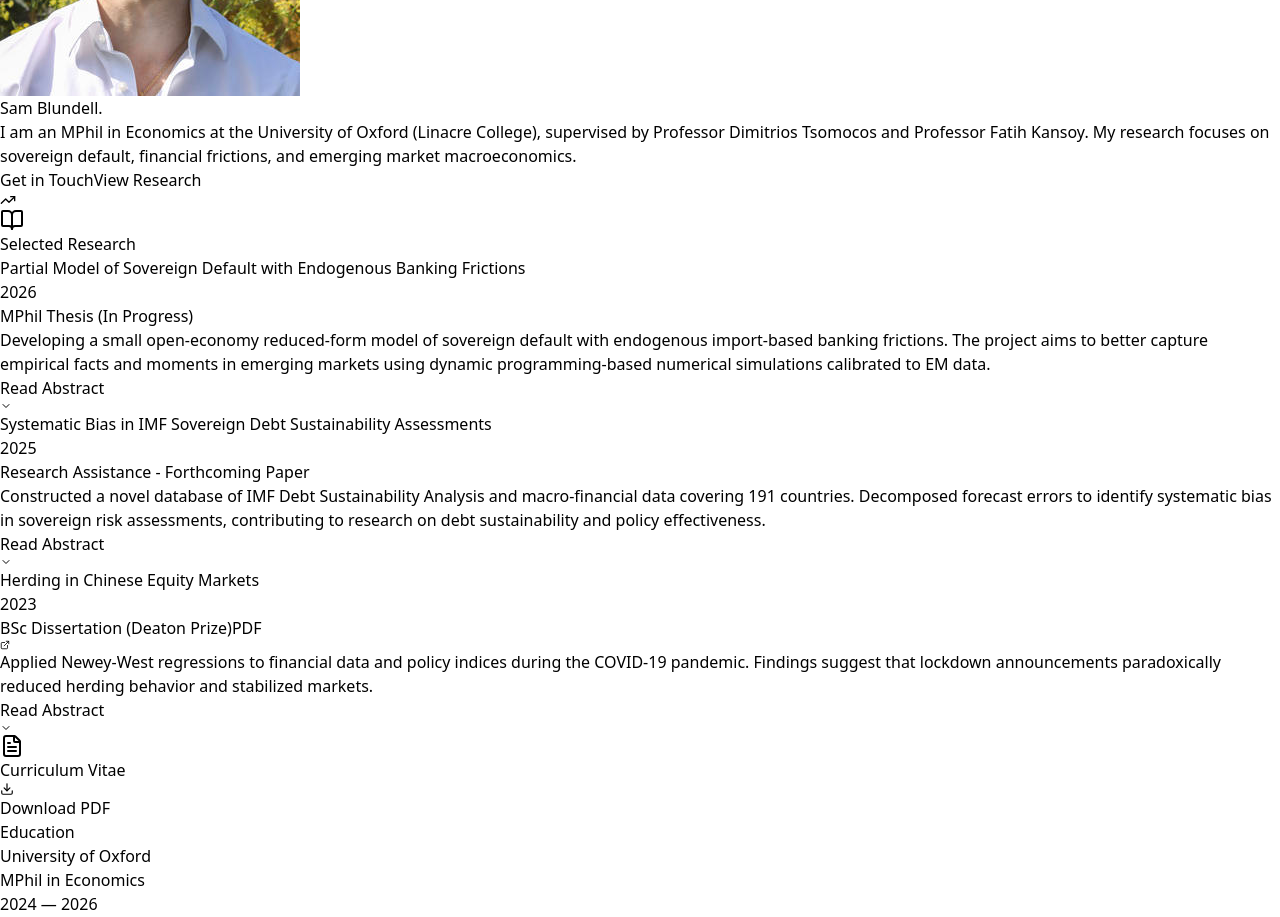
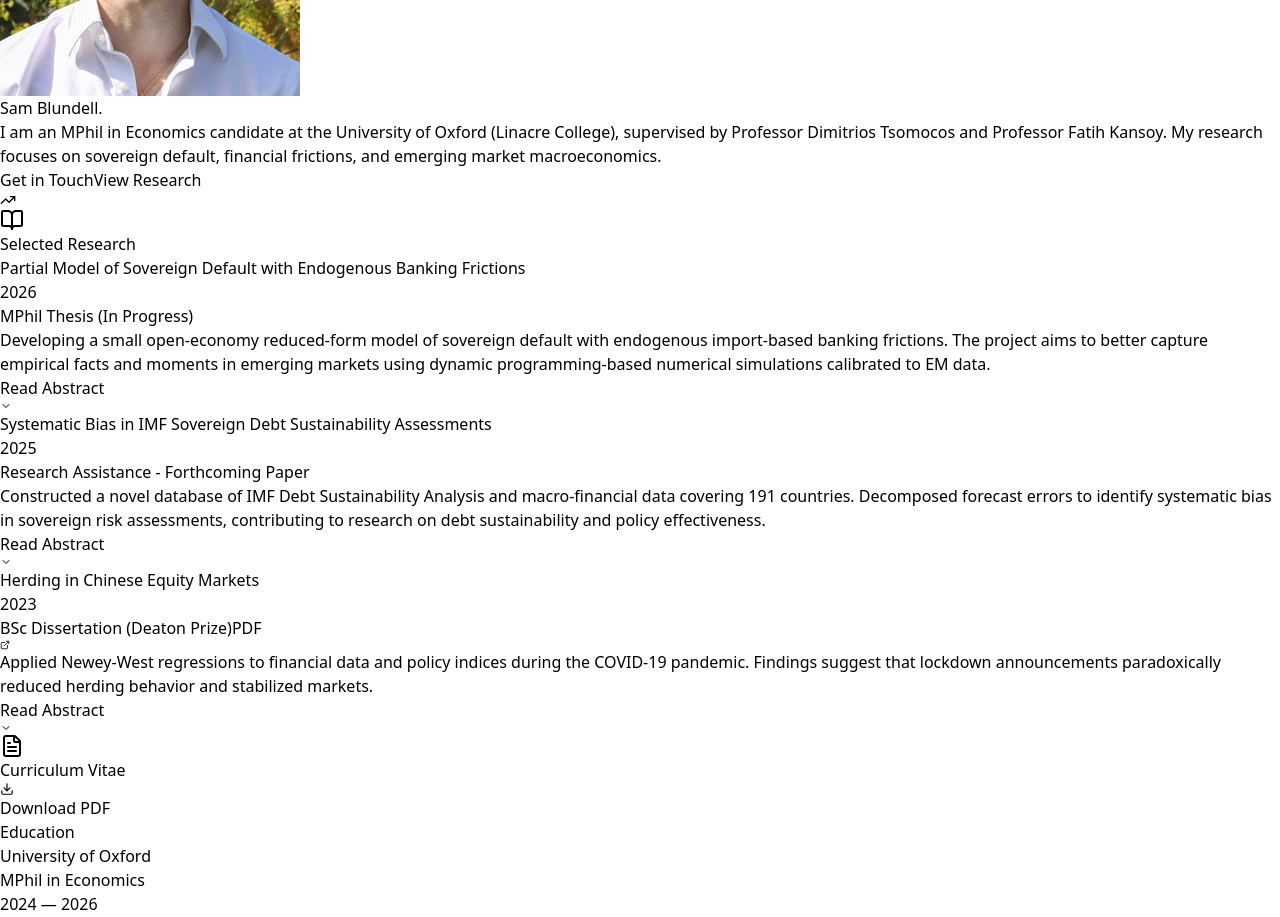
Before and after one commit to SLBlundell/sam-blundell, a React (Vite) app: page / in a window 1280 px wide. Shown: the part 1060-1977 px from the top of the page. Built offline with nearby package versions, Linux system fonts and the light colour scheme.

Commit message:
Update App.jsx

```diff
--- a/src/App.jsx
+++ b/src/App.jsx
@@ -42,7 +42,6 @@ const FadeIn = ({ children, delay = 0 }) => {
 };
 
 // --- Fixed Background (Noise & Grid) ---
-// OPTIMIZED: Uses Refs for parallax to avoid re-rendering on every scroll event
 const SystemBackground = () => {
   const gridRef = useRef(null);
   const nodeRef = useRef(null);
@@ -95,7 +94,6 @@ const SystemBackground = () => {
 };
 
 // --- Hero Graph (Absolute Positioned) ---
-// OPTIMIZED: Uses Refs + Animation Loop without State
 const HeroGraph = () => {
   const mousePosRef = useRef({ x: 0, y: 0 });
   const spreadsRef = useRef(new Array(51).fill(20));
@@ -114,7 +112,7 @@ const HeroGraph = () => {
     return () => window.removeEventListener("mousemove", handleMouseMove);
   }, []);
 
-  // Optimized Animation Loop
+  // Animation Loop
   useEffect(() => {
     let animationFrameId;
 
@@ -300,7 +298,7 @@ export default function App() {
 
               <div className="max-w-lg border-t border-stone-300 pt-6">
                 <p className="font-sans text-base md:text-lg text-stone-700 leading-relaxed mb-6">
-                  I am an MPhil in Economics at the <span className="font-semibold text-stone-900">University of Oxford</span> (Linacre College), supervised by <a href="https://www.sbs.ox.ac.uk/about-us/people/dimitrios-tsomocos" target="_blank" rel="noopener noreferrer" className="underline decoration-stone-400 hover:text-stone-900 hover:decoration-stone-900 transition-all">Professor Dimitrios Tsomocos</a> and <a href="https://fatih.ai/" target="_blank" rel="noopener noreferrer" className="underline decoration-stone-400 hover:text-stone-900 hover:decoration-stone-900 transition-all">Professor Fatih Kansoy</a>.
+                  I am an MPhil in Economics candidate at the <span className="font-semibold text-stone-900">University of Oxford</span> (Linacre College), supervised by <a href="https://www.sbs.ox.ac.uk/about-us/people/dimitrios-tsomocos" target="_blank" rel="noopener noreferrer" className="underline decoration-stone-400 hover:text-stone-900 hover:decoration-stone-900 transition-all">Professor Dimitrios Tsomocos</a> and <a href="https://fatih.ai/" target="_blank" rel="noopener noreferrer" className="underline decoration-stone-400 hover:text-stone-900 hover:decoration-stone-900 transition-all">Professor Fatih Kansoy</a>.
                   My research focuses on sovereign default, financial frictions, and emerging market macroeconomics.
                 </p>
                 <div className="flex justify-center md:justify-start gap-4">
```
